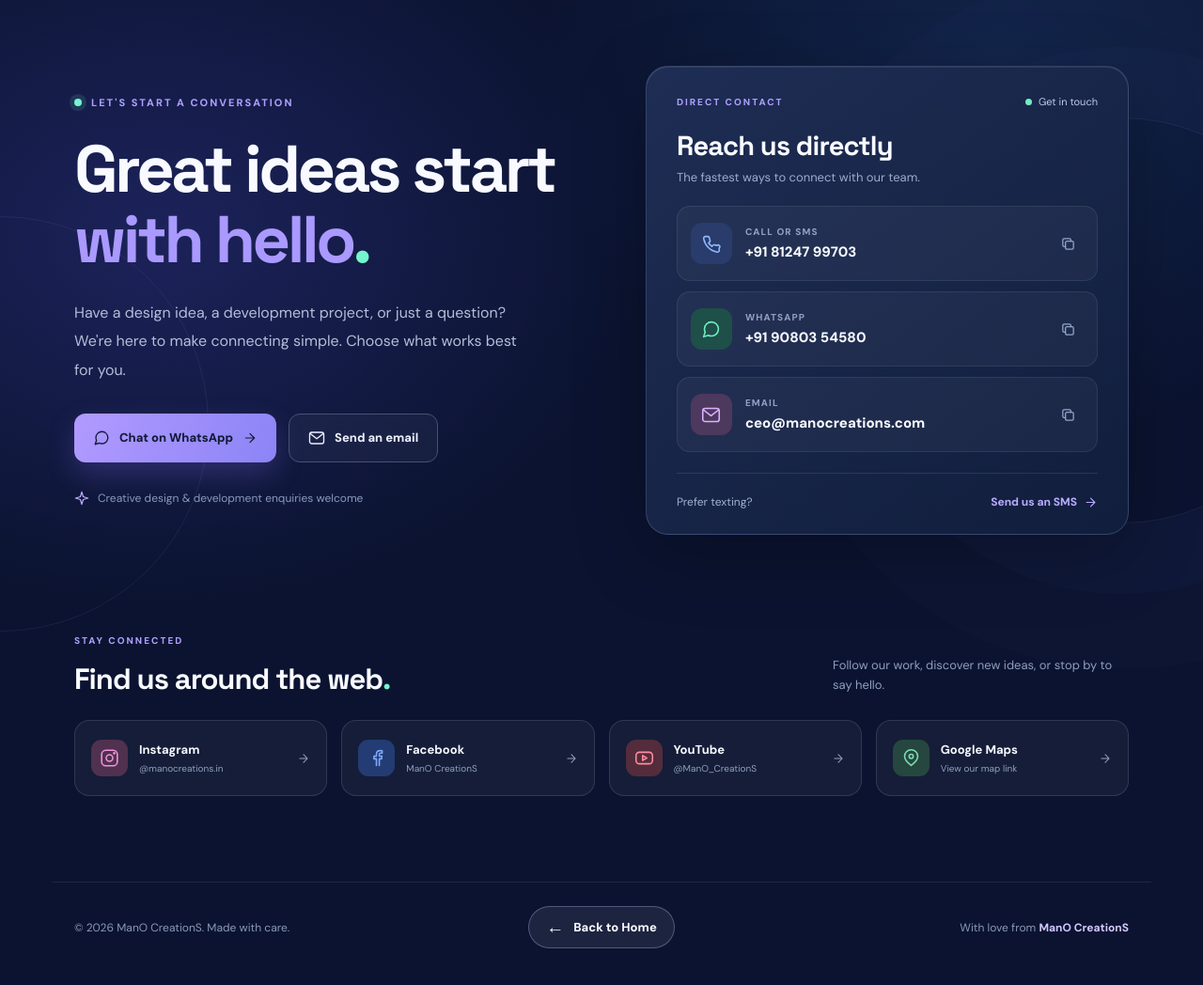
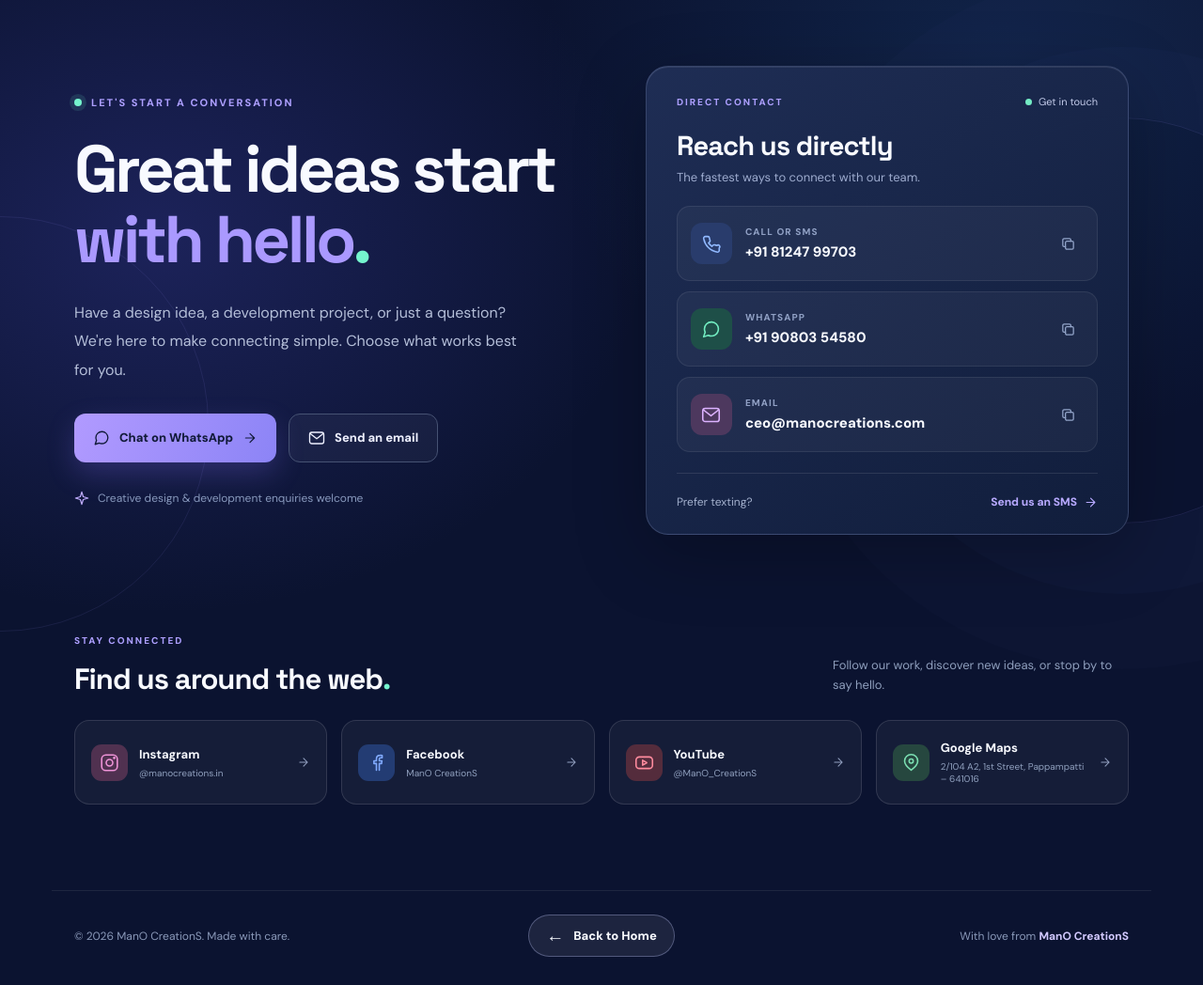
Before and after one commit to manocreations/Home, a plain HTML site: page contact-us.html in a window 1280 px wide. Shown: the whole page at 94% size. Drawn offline with Linux system fonts and the light colour scheme.

Commit message:
Change Google Maps link and address
Updated Google Maps link and address in contact section.

```diff
--- a/contact-us.html
+++ b/contact-us.html
@@ -101,7 +101,7 @@
           <a class="social-card instagram" href="https://www.instagram.com/manocreations.in/" target="_blank" rel="noopener noreferrer"><span class="social-icon"><svg class="icon"><use href="#i-instagram"/></svg></span><span class="social-text"><strong>Instagram</strong><small>@manocreations.in</small></span><svg class="icon social-arrow"><use href="#i-arrow"/></svg></a>
           <a class="social-card facebook" href="https://www.facebook.com/manoze13/" target="_blank" rel="noopener noreferrer"><span class="social-icon"><svg class="icon"><use href="#i-facebook"/></svg></span><span class="social-text"><strong>Facebook</strong><small>ManO CreationS</small></span><svg class="icon social-arrow"><use href="#i-arrow"/></svg></a>
           <a class="social-card youtube" href="https://www.youtube.com/@ManO_CreationS" target="_blank" rel="noopener noreferrer"><span class="social-icon"><svg class="icon"><use href="#i-youtube"/></svg></span><span class="social-text"><strong>YouTube</strong><small>@ManO_CreationS</small></span><svg class="icon social-arrow"><use href="#i-arrow"/></svg></a>
-          <a class="social-card maps" href="https://share.google/pQgkzyVIKSjJNRXF0" target="_blank" rel="noopener noreferrer"><span class="social-icon"><svg class="icon"><use href="#i-pin"/></svg></span><span class="social-text"><strong>Google Maps</strong><small>View our map link</small></span><svg class="icon social-arrow"><use href="#i-arrow"/></svg></a>
+          <a class="social-card maps" href="https://maps.app.goo.gl/h87tRLdqiPHNaVFr5" target="_blank" rel="noopener noreferrer"><span class="social-icon"><svg class="icon"><use href="#i-pin"/></svg></span><span class="social-text"><strong>Google Maps</strong><small>2/104 A2, 1st Street, Pappampatti – 641016</small></span><svg class="icon social-arrow"><use href="#i-arrow"/></svg></a>
         </div>
       </section>
     </main>
```
